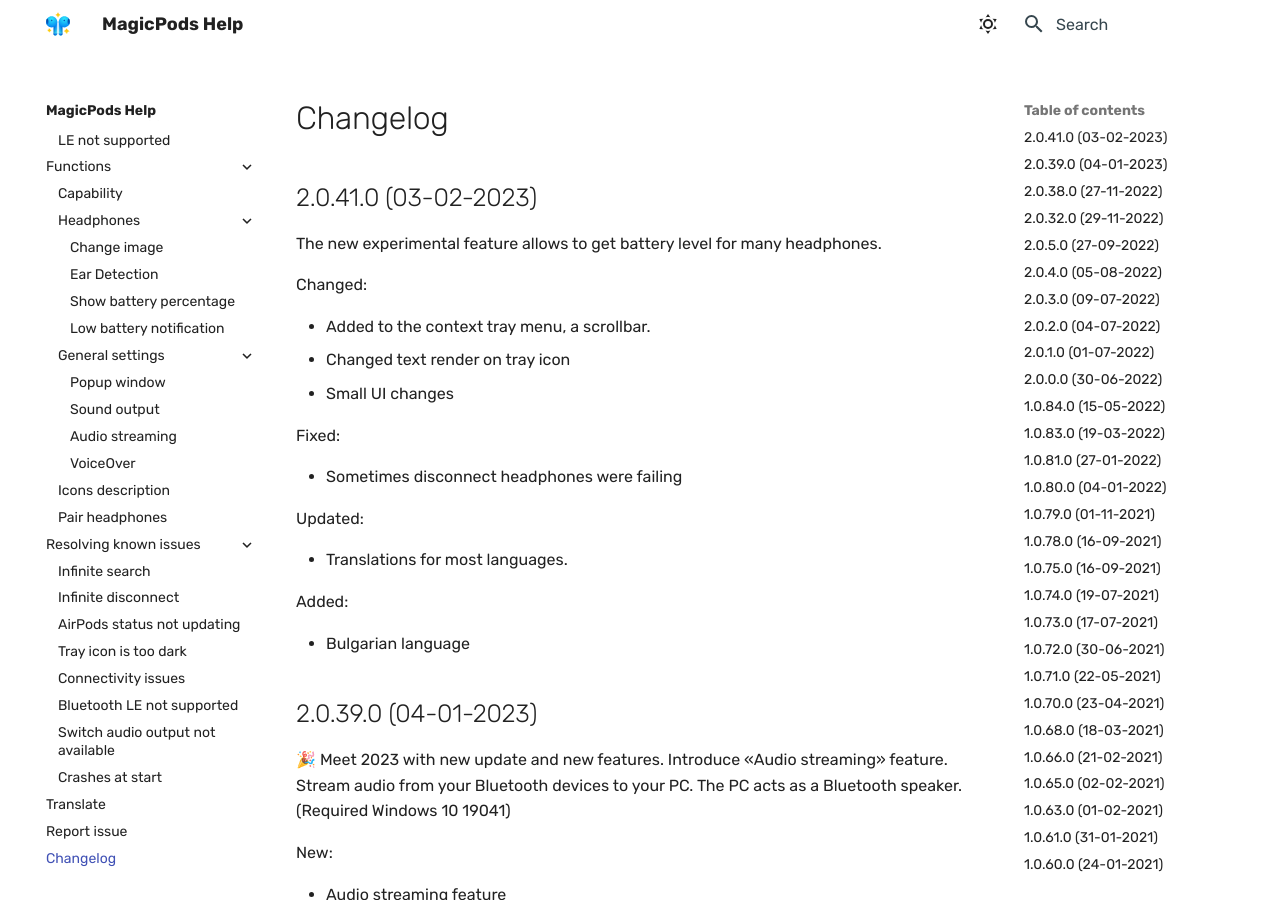
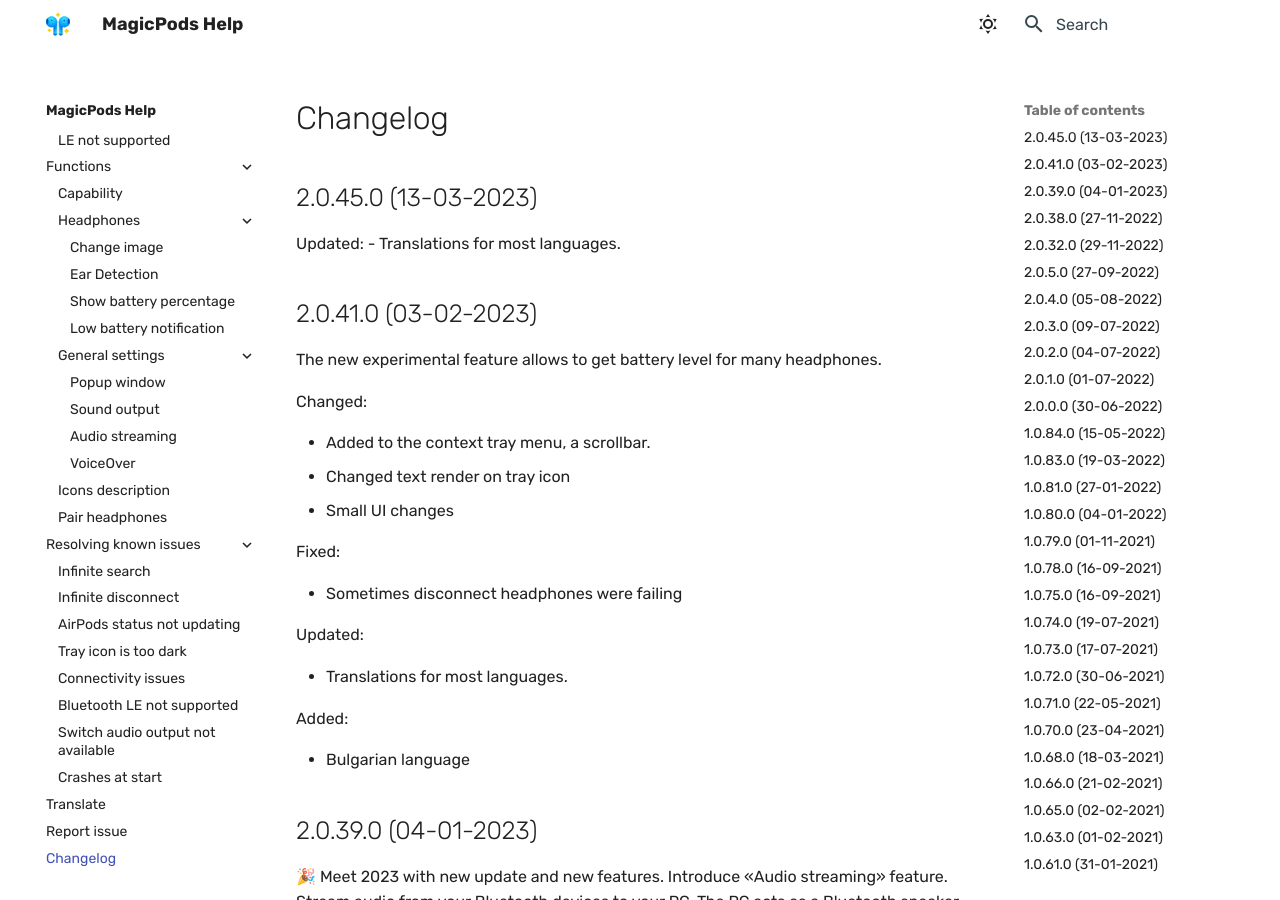
Before and after one commit to steam3d/help.magicpods.app, an MkDocs documentation site: the page built from docs/changelog.md, in a window 1280 px wide and 900 px high. Built offline with MkDocs 1.6.1 and Material for MkDocs 9.7.7, drawn with Linux system fonts in a browser that asks for light colours.

Commit message:
Update changelog.md

```diff
--- a/docs/changelog.md
+++ b/docs/changelog.md
@@ -1,3 +1,7 @@
+## 2.0.45.0 (13-03-2023)
+
+Updated:
+- Translations for most languages.
 
 ## 2.0.41.0 (03-02-2023)
 
```
